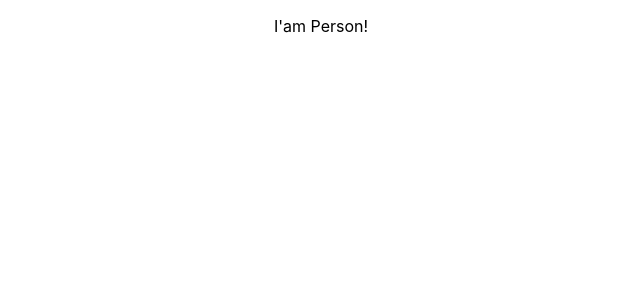
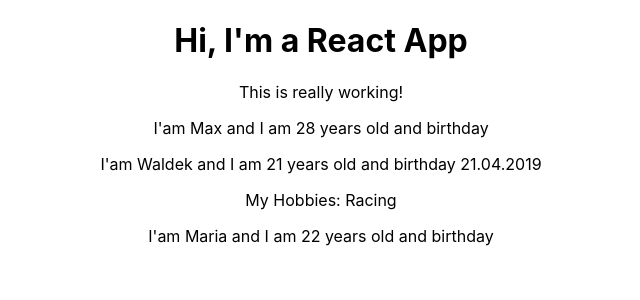
Before and after one commit to Maccas-c/React, a React (Create React App) app: page / in a window 1280 px wide. Shown: the top 300 px of the page, without its empty margins (319-959 px from the left). Built offline with nearby package versions, Linux system fonts and the light colour scheme.

Commit message:
props/children

```diff
--- a/src/App.js
+++ b/src/App.js
@@ -6,7 +6,13 @@ import Person from "./Person/Person";
 function App() {
 	return (
 		<div className="App">
-			<Person></Person>
+			<h1>Hi, I'm a React App</h1>
+			<p>This is really working!</p>
+			<Person name="Max" age="28" />
+			<Person name="Waldek" age="21" birthday="21.04.2019">
+				My Hobbies: Racing
+			</Person>
+			<Person name="Maria" age="22" />
 		</div>
 	);
 }
--- a/src/Person/Person.js
+++ b/src/Person/Person.js
@@ -1,9 +1,13 @@
 import React from "react";
 
-const Person = () => {
+const Person = props => {
 	return (
 		<div>
-			<p>I'am Person!</p>
+			<p>
+				I'am {props.name} and I am {props.age} years old and birthday{" "}
+				{props.birthday}
+			</p>
+			<p>{props.children}</p>
 		</div>
 	);
 };
```
